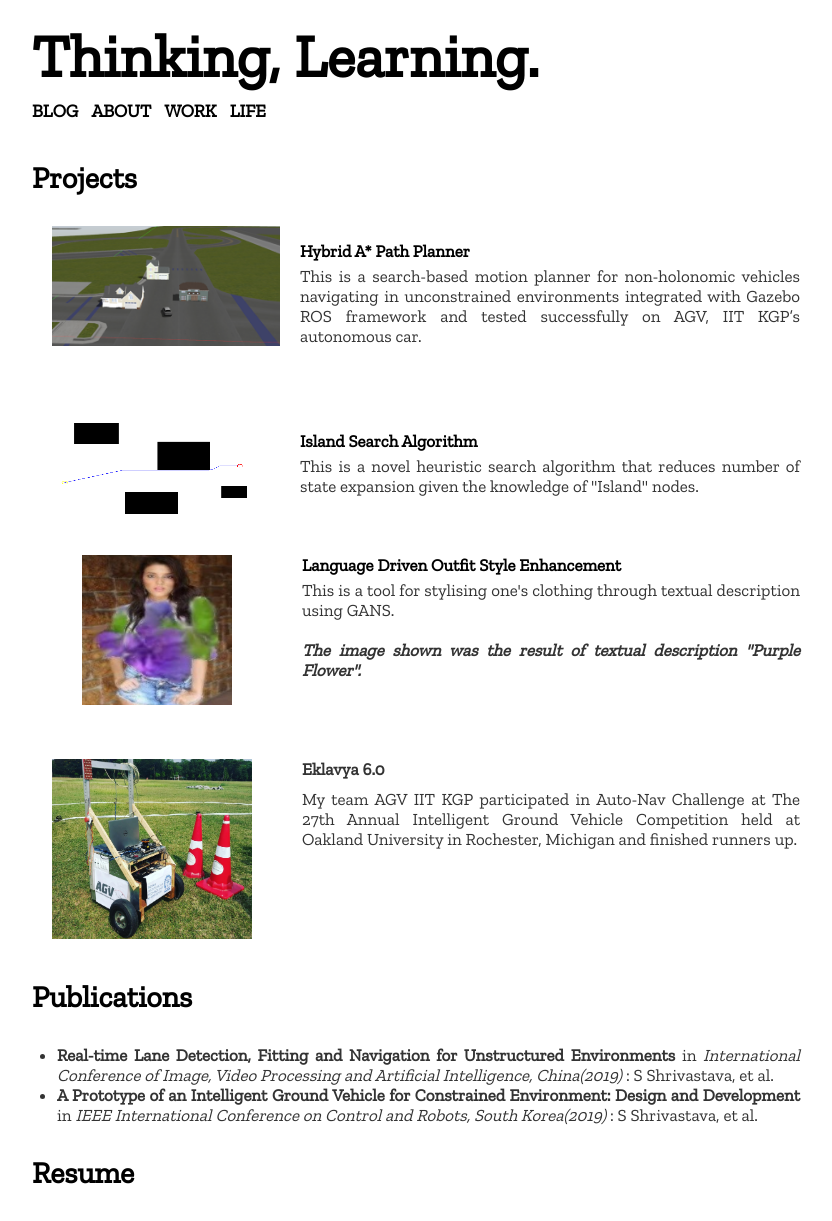
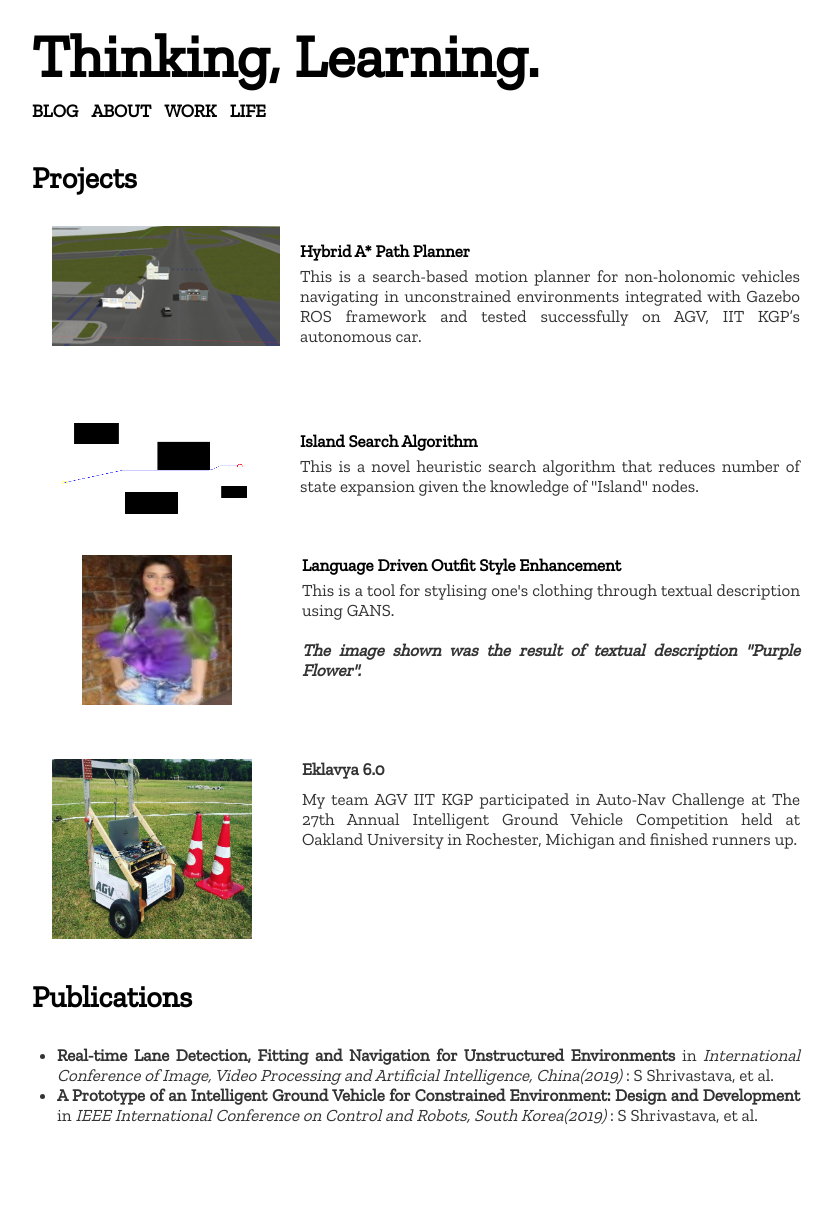
Before and after one commit to shreyshrivastava4799/shreyshrivastava4799.github.io, a Jekyll site: the page built from work.md, in a window 1280 px wide. Shown: the whole page, without its empty margins (224-1056 px from the left). Built offline with Jekyll 4.4.1, drawn with Linux system fonts in a browser that asks for light colours; after the commit the page ends 1142 px from its top, so only the background shows below that.

Commit message:
Update work.md

```diff
--- a/work.md
+++ b/work.md
@@ -50,7 +50,3 @@ title: About
     <li><strong> A Prototype of an Intelligent Ground Vehicle for Constrained Environment: Design and Development</strong> in <em>IEEE International Conference on Control and Robots, South Korea(2019)</em> : S Shrivastava, et al. </li>
    </ol>
 </div>
-
-<div>
-    <a href="/assets/Resume.pdf"> <h2>Resume</h2></a>
-</div>
```
